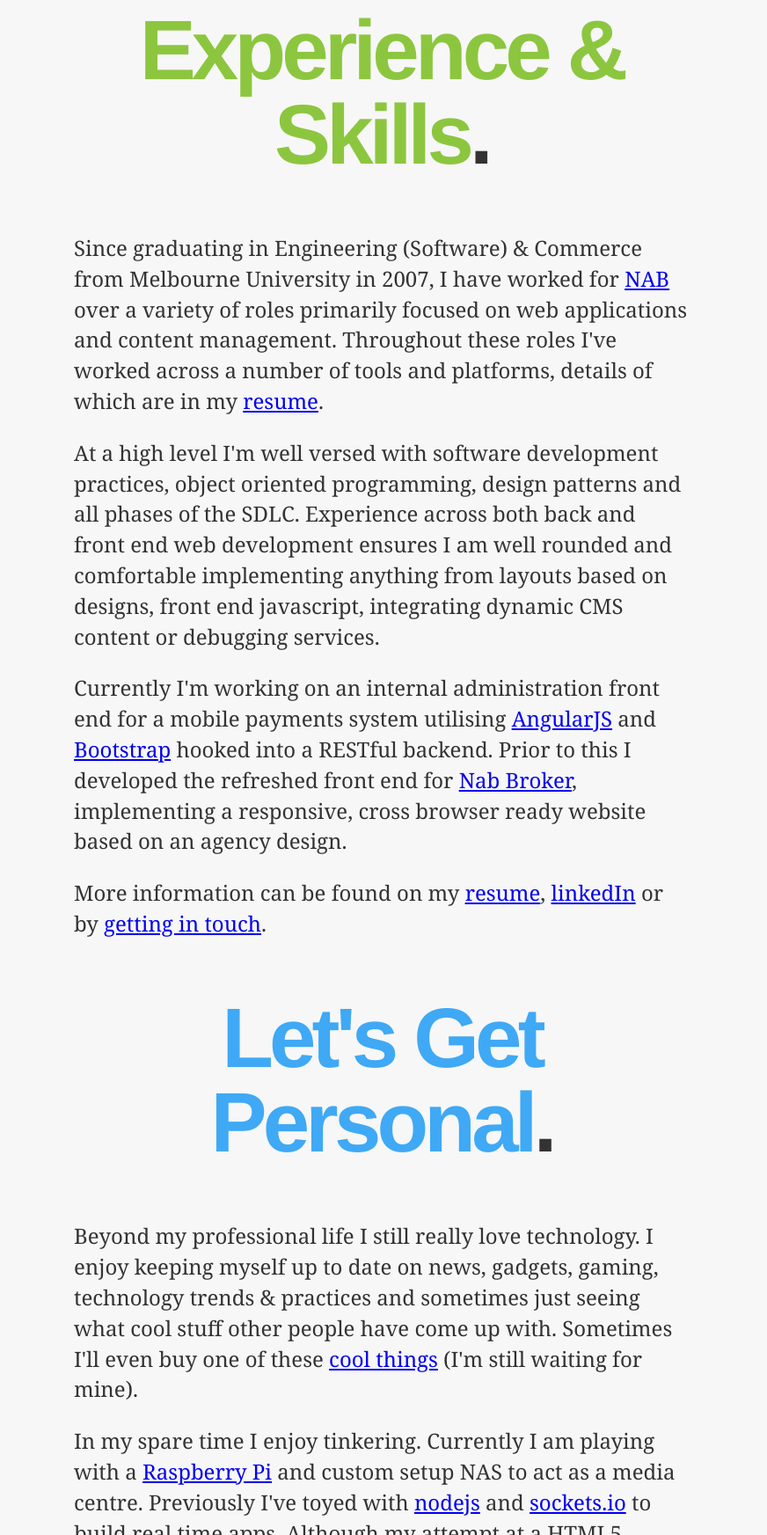
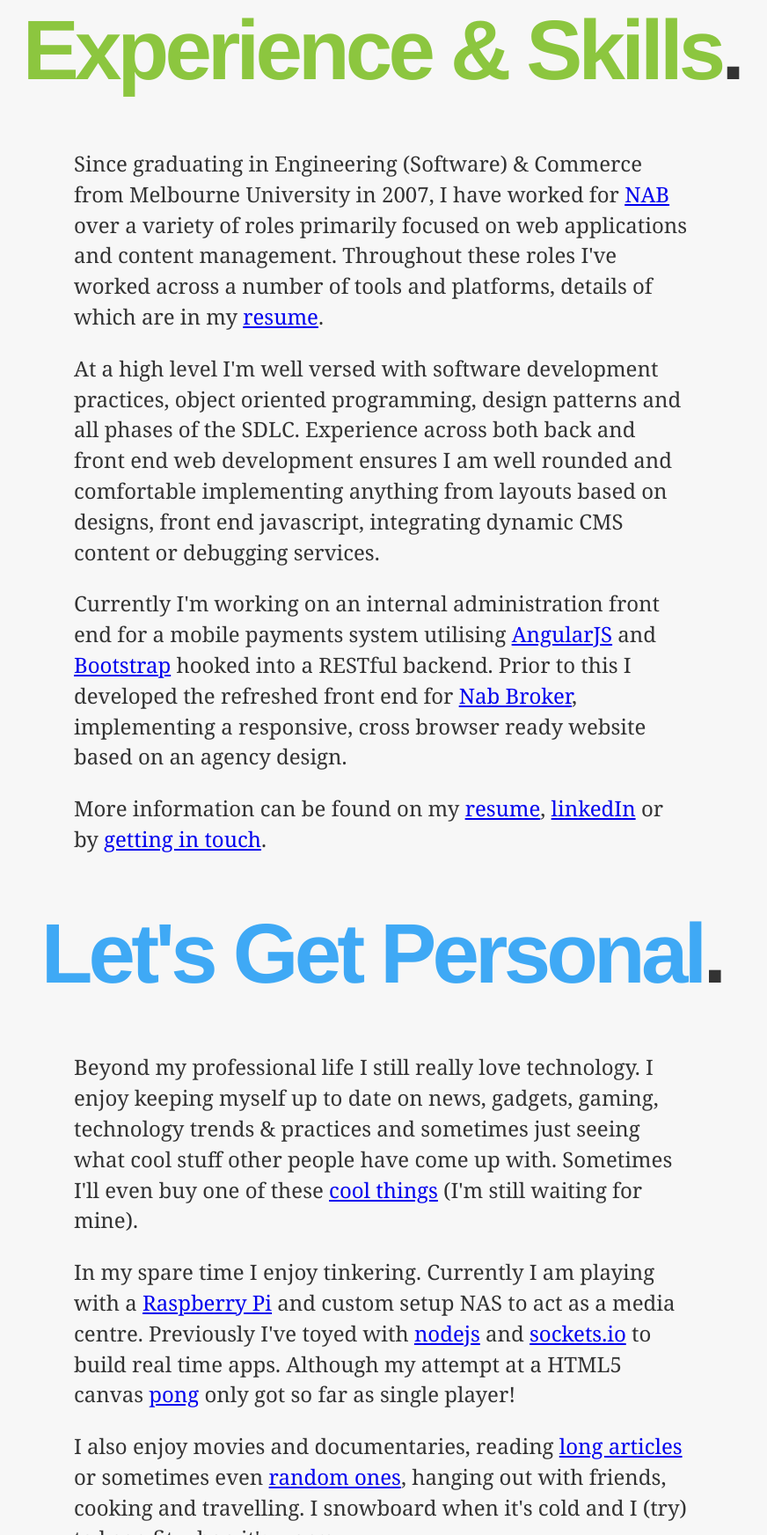
Before and after one commit to daan-nguyen/daan-nguyen.github.com, a website: page index.html in a window 1280 px wide. Shown: the part 1055-2800 px from the top of the page at 88% size, without its empty margins (206-1078 px from the left). Drawn offline with Linux system fonts and the light colour scheme.

Commit message:
Slight change to index markup so headers can stretch to fit the space instead of being constrained by the paragraph widths.

```diff
--- a/_src/scss/modules/_body.scss
+++ b/_src/scss/modules/_body.scss
@@ -4,7 +4,7 @@ body {
   position: static;
 }
 
-section {
+.content {
   max-width: 100%;
   margin: 0 $body-padding;
   margin-right: $body-padding * 1.5;
--- a/index.html
+++ b/index.html
@@ -52,6 +52,7 @@
 
       <section id="home">
         <h1 class="home">Dan Nguyen<span class="dark">.</span></h1>
+        <div class="content">
           <p class="leading">Hi, I'm Dan. I'm a software engineer with a penchant for all things web, though I especially love working on front ends. Something about getting things 'just so' gives me that warm fuzzy feeling!</p>
 
           <p>Genuinely passionate about technology, I have a keen eye for detail and a strong interest in design, user experience and typography. I'm adaptable, easy going and love learning new things. In fact, building this site was a great excuse to finally get some <a target="_blank" href="http://sass-lang.com/">sass</a> under my belt.</p>
@@ -59,11 +60,13 @@
           <p>Recently I've had the chance to work on projects utilising some great new web technology and have really enjoyed the experience, I'm <em>hooked</em> and am looking for more. I feel it's an exciting time to be a developer and involved with technology as the web and the way we interact with it evolves.</p>
 
           <p>Presently I'm seeking a role that will really push my personal skills and knowledge with opportunities to work with some exciting technology on a variety of compelling projects.</p>
+        </div>
       </section>
 
       <section id="experience">
         <h1 class="experience">Experience &amp; Skills<span class="dark">.</span></h1>
 
+        <div class="content">
           <p>Since graduating in Engineering (Software) &amp; Commerce from Melbourne University in 2007, I have worked for <a target="_blank" href="http://www.nab.com.au">NAB</a> over a variety of roles primarily focused on web applications and content management. Throughout these roles I've worked across a number of tools and platforms, details of which are in my <a target="_blank" class="resume-link" href="dan-nguyen-resume.pdf">resume</a>.</p>
 
           <p>At a high level I'm well versed with software development practices, object oriented programming, design patterns and all phases of the SDLC. Experience across both back and front end web development ensures I am well rounded and comfortable implementing anything from layouts based on designs, front end javascript, integrating dynamic CMS content or debugging services.</p>
@@ -71,19 +74,23 @@
           <p>Currently I'm working on an internal administration front end for a mobile payments system utilising <a target="_blank" href="http://www.angularjs.org">AngularJS</a> and <a target="_blank" href="http://twitter.github.io/bootstrap/">Bootstrap</a> hooked into a RESTful backend. Prior to this I developed the refreshed front end for <a target="_blank" class="track-link" href="http://www.nabbroker.com.au">Nab Broker</a>, implementing a responsive, cross browser ready website based on an agency design.</p>
 
           <p>More information can be found on my <a target="_blank" class="resume-link" href="dan-nguyen-resume.pdf">resume</a>, <a target="_blank" class="track-link" href="http://www.linkedin.com/profile/view?id=22683660">linkedIn</a> or by <a href="mailto:daan.nguyen@gmail.com">getting in touch</a>.</p>
+        </div>
       </section>
 
       <section id="personal">
         <h1 class="personal">Let's Get Personal<span class="dark">.</span></h1>
+        <div class="content">
           <p>Beyond my professional life I still really love technology. I enjoy keeping myself up to date on news, gadgets, gaming, technology trends &amp; practices and sometimes just seeing what cool stuff other people have come up with. Sometimes I'll even buy one of these <a target="_blank" href="http://getpebble.com">cool things</a> (I'm still waiting for mine).</p>
 
           <p>In my spare time I enjoy tinkering. Currently I am playing with a <a target="_blank" href="http://www.raspberrypi.org/">Raspberry Pi</a> and custom setup NAS to act as a media centre. Previously I've toyed with <a target="_blank" href="http://nodejs.org">nodejs</a> and <a href="http://socket.io">sockets.io</a> to build real time apps. Although my attempt at a HTML5 canvas <a target="_blank" class="track-link" href="http://daan-nguyen.github.io/pong">pong</a> only got so far as single player!</p>
 
           <p>I also enjoy movies and documentaries, reading <a target="_blank" href="http://www.longform.org">long articles</a> or sometimes even <a target="_blank" href="http://en.wikipedia.org/">random ones</a>, hanging out with friends, cooking and travelling. I snowboard when it's cold and I (try) to keep fit when it's warm.</p>
+        </div>
       </section>
 
       <section id="other">
         <h1 class="other">Other Tidbits<span class="dark">.</span></h1>
+        <div class="content">
           <p>Built from scratch using HTML5 + CSS3, <a target="_blank" href="http://foundation.zurb.com/">Foundation CSS</a> was used as a jumping point not only because I find it lighter than <a target="_blank" href="http://twitter.github.io/bootstrap/">Bootstrap</a>, but also the <a target="_blank" href="http://sass-lang.com">sass</a> version means only the necessary components are imported.</p>
 
           <p>Other useful bits and bobs include the ubiquitous <a target="_blank" href="http://jquery.com">jQuery</a>, <a target="_blank" href="http://modernizr.com">modernizr</a>, <a target="_blank" href="http://conditionizr.com">conditionizr</a>, <a target="_blank" href="http://fittextjs.com">fitText</a>, <a target="_blank" href="https://github.com/JohnAlbin/normalize.css-with-sass-or-compass">normalize.css</a>, <a target="_blank" href="http://www.google.com/fonts/">Google Web Fonts</a> (Roboto, Bree Serif, Open Sans) &amp; <a target="_blank" href="http://www.entypo.com/">entypo</a> for icons.</p>
@@ -91,6 +98,7 @@
           <p>Cross browser compatible, it's <a href="http://ami.responsivedesign.is/?url=http://daan-nguyen.github.io" target="_blank" class="track-link">responsive</a> with a focus on ensuring readability at various viewport sizes. Also, as I've hosted on <a target="_blank" href="http://github.com">GitHub</a>, the source can be found in my <a target="_blank" class="track-link" href="https://github.com/daan-nguyen/daan-nguyen.github.com">repo</a>.</p>
 
           <p>And finally all this was built in my favourite editor, <a target="_blank" href="http://www.sublimetext.com/">Sublime</a>. <a target="_blank" href="http://incident57.com/codekit/">CodeKit</a> was also very useful to handle build functions. It also auto-refreshes on changes, which although minor is pretty amazingly useful.</p>
+        </div>
       </section>
 
       <footer>
```
Also changed, not shown: css/main.css. Lines whose indentation alone changed are shown as unchanged.
